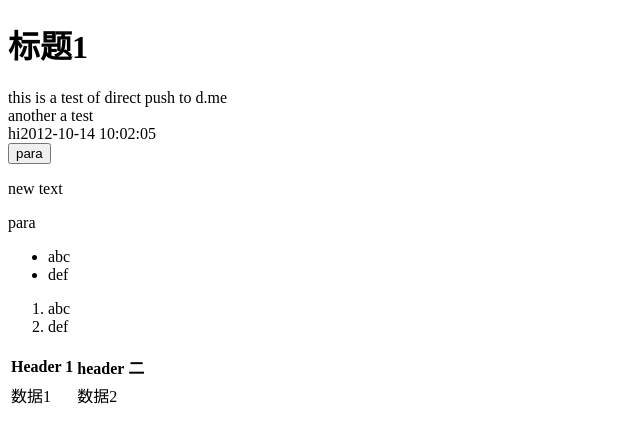
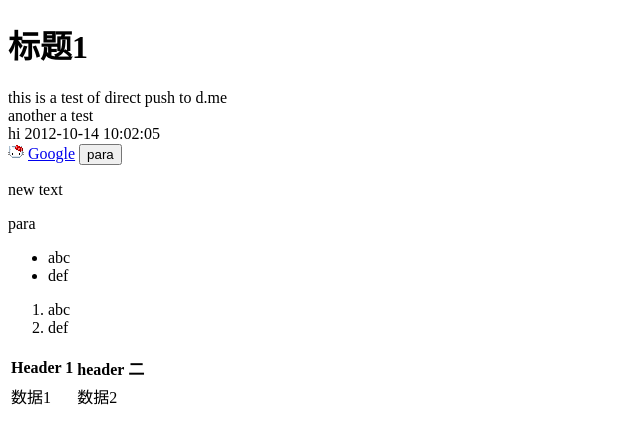
Before and after one commit to davidxifeng/web_playground, a plain HTML site: page static/web.html in a window 1280 px wide. Shown: the whole page, without its empty margins (0-640 px from the left). Drawn offline with Linux system fonts and the light colour scheme.

Commit message:
add fix for teaching pengcheng

```diff
--- a/static/css/blog.css
+++ b/static/css/blog.css
@@ -47,6 +47,7 @@ body {
     width: auto;
     display: block;
     padding: 20px 0;
+    color: red;
 }
 #footer {
     width: auto;
--- a/static/web.html
+++ b/static/web.html
@@ -13,7 +13,9 @@
     <h1>标题1</h1>
     <div>this is a test of direct push to d.me</div>
     <div>another a test</div>
-    <div class="t">hi2012-10-14 10:02:05</div>
+    <div class="t">hi 2012-10-14 10:02:05</div>
+    <img src="favicon.ico">
+    <a href="http://www.google.com">Google</a>
 
     <button id="btn1">para</button>
     <p id="dc">new text</p>
```
Also changed, not shown: static/index.html (+2 -1 lines).
